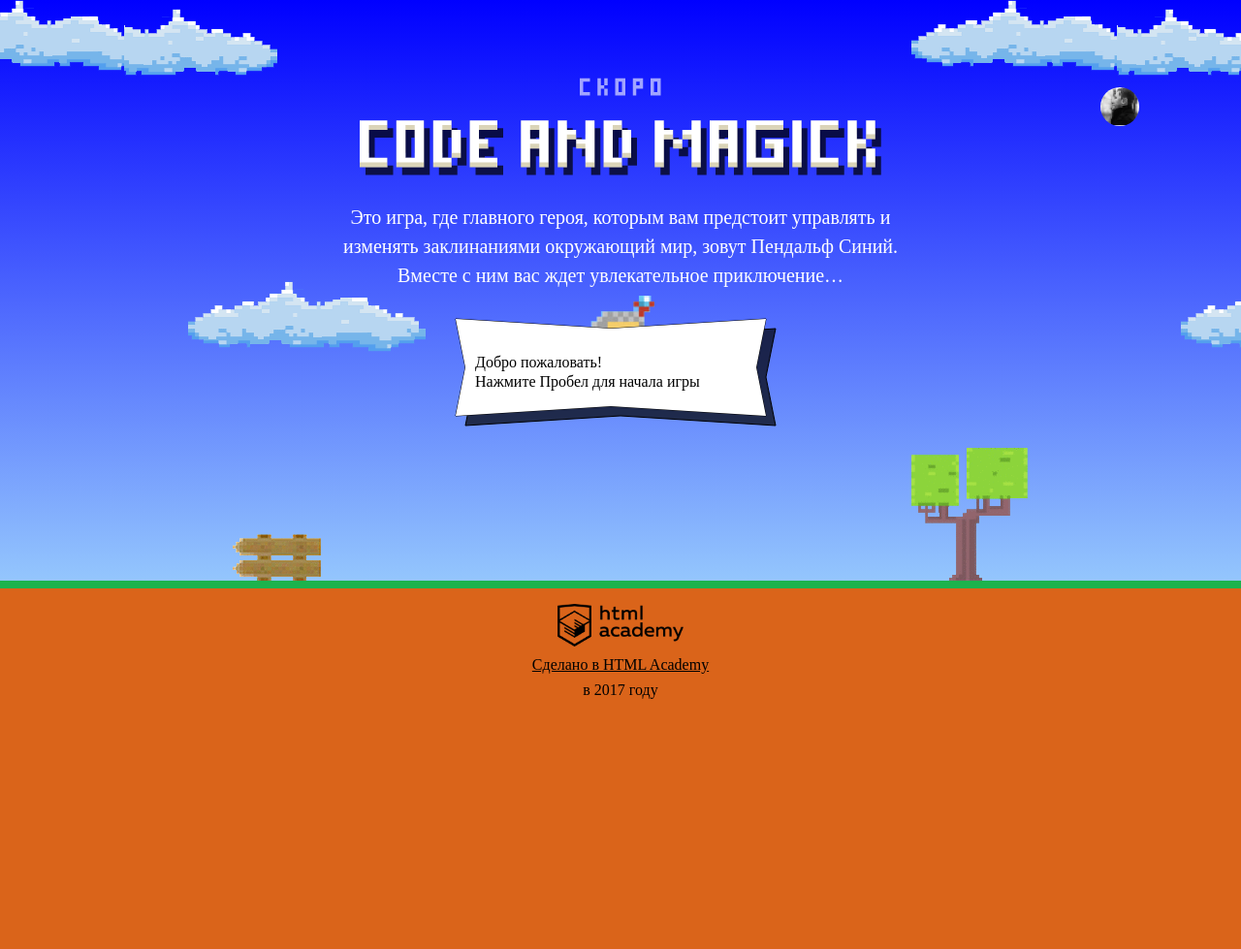
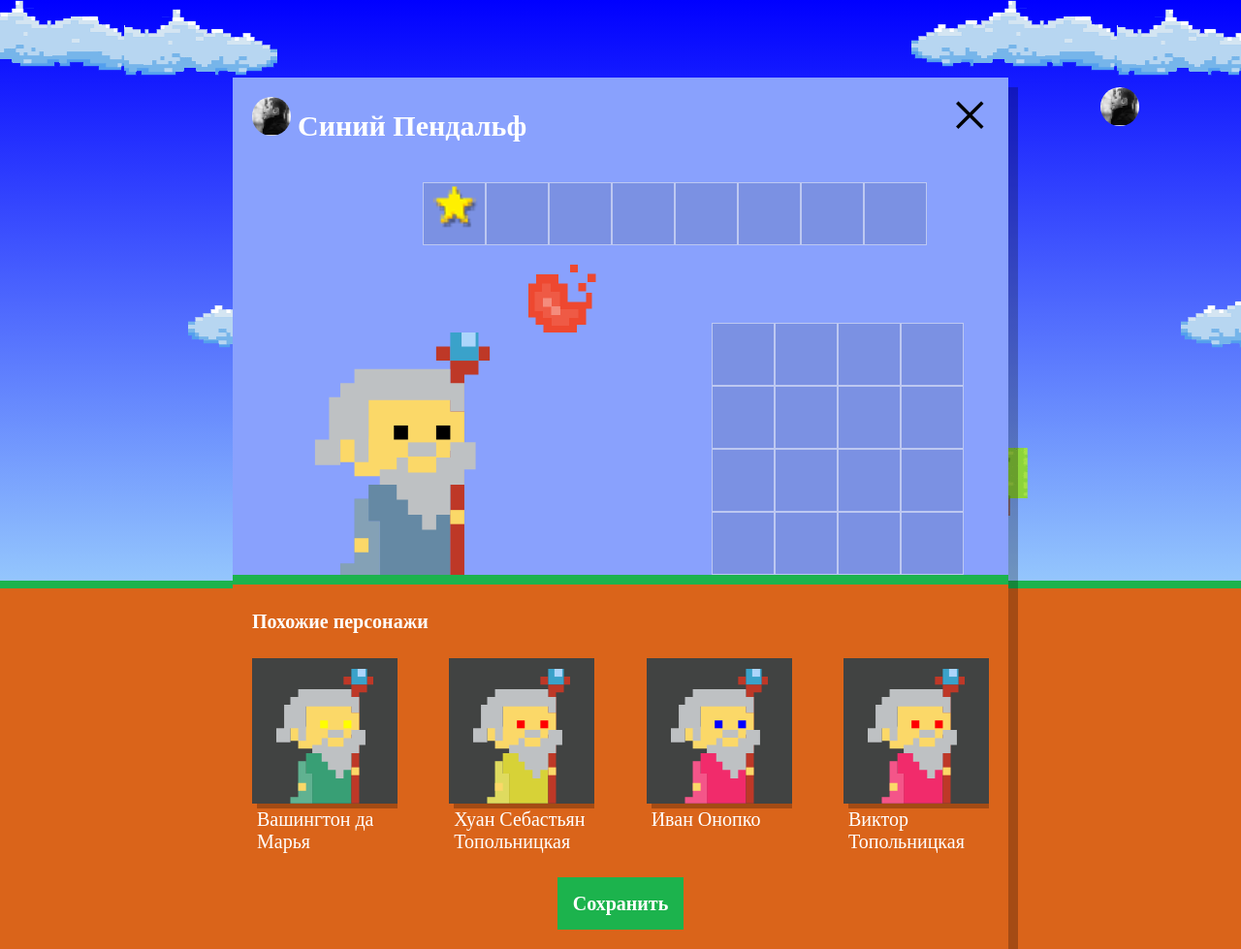
Before and after one commit to NikitaFE/code-and-magick-19, a website: page index.html in a window 1280 px wide. Shown: the whole page at 97% size. Before the commit the page ends 800 px from the top, so only its background shows below. Drawn offline with Linux system fonts and the light colour scheme; a web font is replaced by a local one.

Commit message:
Описывает скрипт для отрисовки окна выбора персонажа

```diff
--- a/index.html
+++ b/index.html
@@ -204,6 +204,7 @@
     return height / 3 - getWizardHeight(wizardWidth);
   }
 </script>
+<script src="js/setup.js"></script>
 <script src="js/stat.js"></script>
 <script src="js/game.js"></script>
 
--- /dev/null
+++ b/js/setup.js
@@ -0,0 +1,58 @@
+'use strict';
+
+var TEMPLATE = document.querySelector('#similar-wizard-template')
+                        .content
+                        .querySelector('.setup-similar-item');
+var FRAGMENT = document.createDocumentFragment();
+var SETUP_POPUP = document.querySelector('.setup');
+var SIMILAR_LIST_ELEMENT = SETUP_POPUP.querySelector('.setup-similar-list');
+var FIRST_NAMES = ['Иван', 'Хуан Себастьян', 'Мария', 'Кристоф', 'Виктор', 'Юлия', 'Люпита', 'Вашингтон'];
+var LAST_NAMES = ['да Марья', 'Верон', 'Мирабелла', 'Вальц', 'Онопко', 'Топольницкая', 'Нионго', 'Ирвинг'];
+var COAT_COLORS = ['rgb(101, 137, 164)', 'rgb(241, 43, 107)', 'rgb(146, 100, 161)', 'rgb(56, 159, 117)', 'rgb(215, 210, 55)', 'rgb(0, 0, 0)'];
+var EYES_COLORS = ['black', 'red', 'blue', 'yellow', 'green'];
+var WIZARDS = 4;
+
+function getRandomItem(arr) {
+  var i = Math.floor(Math.random() * arr.length);
+
+  return arr[i];
+}
+
+function generateWizardsArray(firstNames, lastNames, coatColors, eyesColors) {
+  var arr = [];
+
+  for (var i = 0; i < WIZARDS; i++) {
+    arr.push({
+      name: getRandomItem(firstNames) + ' ' + getRandomItem(lastNames),
+      coatColor: getRandomItem(coatColors),
+      eyesColor: getRandomItem(eyesColors)
+    });
+  }
+
+  return arr;
+}
+
+function renderWizard(wizard) {
+  var wizardElement = TEMPLATE.cloneNode(true);
+
+  wizardElement.querySelector('.setup-similar-label').textContent = wizard.name;
+  wizardElement.querySelector('.wizard-coat').style.fill = wizard.coatColor;
+  wizardElement.querySelector('.wizard-eyes').style.fill = wizard.eyesColor;
+
+  return wizardElement;
+}
+
+function showWindow() {
+  SETUP_POPUP.classList.remove('hidden'); //  1. Убрал класс hidden у попапа
+
+  var wizards = generateWizardsArray(FIRST_NAMES, LAST_NAMES, COAT_COLORS, EYES_COLORS); // 2. Создал массив с данными о волшебниках
+
+  for (var i = 0; i < wizards.length; i++) {
+    FRAGMENT.appendChild(renderWizard(wizards[i])); //  3. Создал DOM-элементы(функция renderWizard)
+  }
+
+  SIMILAR_LIST_ELEMENT.appendChild(FRAGMENT); //  4. Отрисовал сгенерированные DOM-элементы в блок .setup-similar-list
+  SETUP_POPUP.querySelector('.setup-similar').classList.remove('hidden'); //  5. Показал блок с волшебниками
+}
+
+showWindow();
```
